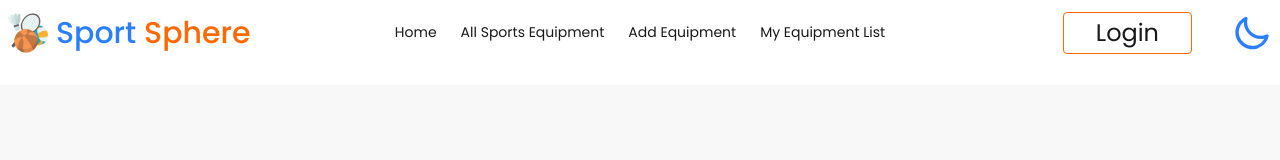
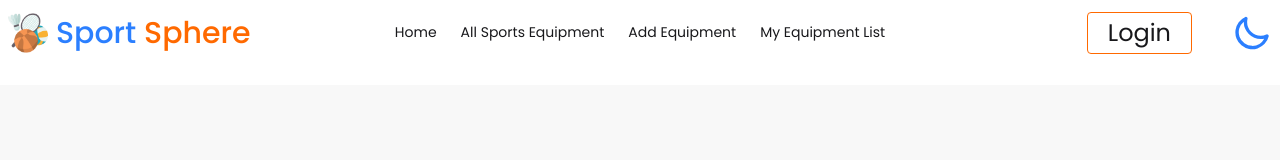
Before and after one commit to momin096/SportSphere-client, a React (Vite) app: page /login in a window 1280 px wide. Shown: the top 160 px of the page. Built offline with nearby package versions, Linux system fonts and the light colour scheme; no server answers.

Commit message:
react tooltip added

```diff
--- a/package.json
+++ b/package.json
@@ -21,6 +21,7 @@
     "react-router-dom": "^7.2.0",
     "react-spinners": "^0.15.0",
     "react-toastify": "^11.0.5",
+    "react-tooltip": "^5.28.0",
     "sort-by": "^1.2.0",
     "sweetalert2": "^11.17.2",
     "tailwindcss": "^4.0.9"
--- a/src/components/Navbar.jsx
+++ b/src/components/Navbar.jsx
@@ -1,6 +1,7 @@
 import { useContext } from "react";
 import { Link, NavLink } from "react-router-dom";
 import { AuthContext } from "../provider/AuthProvider";
+import { Tooltip } from 'react-tooltip';
 
 const Navbar = () => {
     const { user, logOut } = useContext(AuthContext);
@@ -59,11 +60,18 @@ const Navbar = () => {
                 <div className="navbar-end gap-10">
 
                     {
-                        user ? <img className="w-15 h-15 object-cover rounded-full" src={user.photoURL} alt="" /> : ''
+                        user ? <img  id="profile" data-tooltip-delay-hide={300} className="w-15 h-15 object-cover rounded-full" src={user.photoURL} alt="" /> : ''
                     }
                     {
-                        user ? <button onClick={handleLogOut} className="px-8 py-1 border border-orange-500 hover:bg-gray-400/30 hover:border-white text-2xl rounded-sm"><Link to={'/login'} >Log out</Link></button>
-                            : <button className="px-8 py-1 border border-orange-500 hover:bg-gray-400/30 hover:border-white text-2xl rounded-sm"><Link to={'/login'} >Login</Link></button>
+                        user ? <Tooltip anchorSelect="#profile"  className="z-50 flex flex-col items-center ">
+                            <img className="w-25 rounded-lg" src={user.photoURL} alt="" />
+                            <p className="max-w-xs">{user.photoURL}</p>
+                            <h2 className="text-xl my-5">{user.displayName}</h2>
+                        </Tooltip> : ''
+                    }
+                    {
+                        user ? <button onClick={handleLogOut} className="px-5 py-1 border border-orange-500 hover:bg-gray-400/30 hover:border-white text-2xl rounded-sm"><Link to={'/login'} >Log out</Link></button>
+                            : <button className="px-5 py-1 border border-orange-500 hover:bg-gray-400/30 hover:border-white text-2xl rounded-sm"><Link to={'/login'} >Login</Link></button>
 
                     }
                     {/* THEME CONTROLLER */}
```
Also changed, not shown: 1 other file (tests, documents, lock files or other folders).
